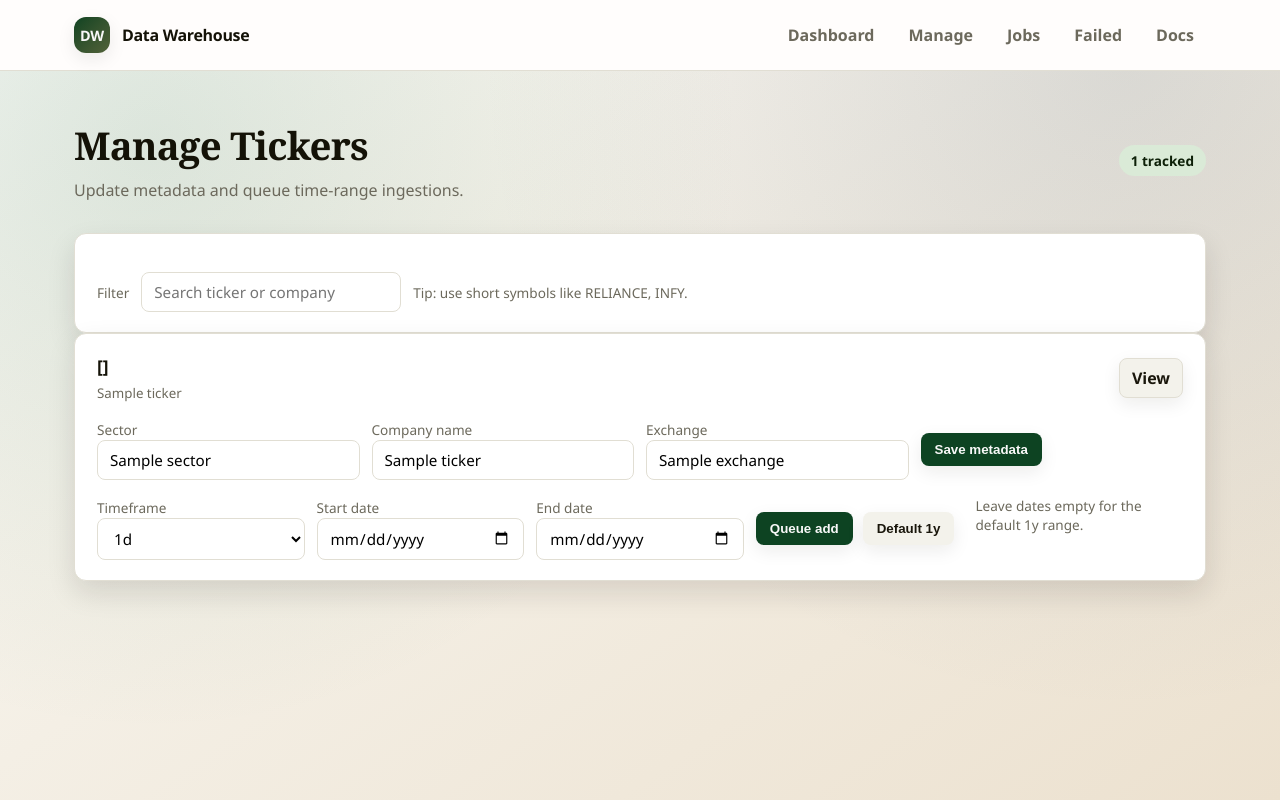
After one commit to WINDY-WINDWARD/trading-strategies-openalgo, a Flask app: template data_warehouse/ui/templates/manage_tickers.html in a window 1280 px wide. The commit adds this page. Run offline with Flask 3, Linux system fonts and the light colour scheme; the template is opened without the code that fills it: most values are stand-ins (such as "Sample title", 1, 10 or a date in 2020); some libraries are stand-ins or nearby versions.

Commit message:
feat: Add manage tickers functionality with metadata update and listing

```diff
--- a/data_warehouse/ui/templates/fragments/navbar.html
+++ b/data_warehouse/ui/templates/fragments/navbar.html
@@ -6,6 +6,7 @@
         </a>
         <div class="nav-links">
             <a class="nav-link" href="/data-warehouse">Dashboard</a>
+            <a class="nav-link" href="/data-warehouse/manage-tickers">Manage</a>
             <a class="nav-link" href="/data-warehouse#jobs-panel">Jobs</a>
             <a class="nav-link" href="/data-warehouse/failed-ingestions">Failed</a>
             <a class="nav-link" href="/docs">Docs</a>
--- /dev/null
+++ b/data_warehouse/ui/templates/manage_tickers.html
@@ -0,0 +1,478 @@
+<!DOCTYPE html>
+<html lang="en">
+<head>
+    <meta charset="UTF-8" />
+    <meta name="viewport" content="width=device-width, initial-scale=1.0" />
+    <title>Manage Tickers • Data Warehouse</title>
+    <script src="https://unpkg.com/htmx.org@1.9.12"></script>
+    <script src="https://unpkg.com/htmx.org@1.9.12/dist/ext/json-enc.js"></script>
+    <style>
+        {% include 'fragments/navbar_styles.html' %}
+        :root {
+            color-scheme: light;
+            --radius: 0.75rem;
+            --background: oklch(0.985 0.01 100);
+            --foreground: oklch(0.18 0.02 95);
+            --card: oklch(1 0 0);
+            --card-foreground: oklch(0.18 0.02 95);
+            --popover: oklch(1 0 0);
+            --popover-foreground: oklch(0.18 0.02 95);
+            --primary: oklch(0.34 0.08 152);
+            --primary-foreground: oklch(0.98 0 0);
+            --secondary: oklch(0.96 0.01 98);
+            --secondary-foreground: oklch(0.2 0.02 95);
+            --muted: oklch(0.96 0.01 98);
+            --muted-foreground: oklch(0.52 0.02 95);
+            --accent: oklch(0.92 0.03 140);
+            --accent-foreground: oklch(0.22 0.05 140);
+            --destructive: oklch(0.55 0.22 27);
+            --destructive-foreground: oklch(0.98 0 0);
+            --border: oklch(0.9 0.015 95);
+            --input: oklch(0.9 0.015 95);
+            --ring: oklch(0.56 0.08 152 / 0.35);
+            --shadow: 0 12px 28px rgba(24, 20, 14, 0.12);
+            --shadow-sm: 0 6px 18px rgba(24, 20, 14, 0.08);
+        }
+
+        * {
+            box-sizing: border-box;
+        }
+
+        body {
+            margin: 0;
+            font-family: "Space Grotesk", "Segoe UI", sans-serif;
+            color: var(--foreground);
+            background: radial-gradient(circle at 12% 18%, rgba(61, 132, 99, 0.16), transparent 45%),
+                radial-gradient(circle at 88% 8%, rgba(63, 90, 122, 0.14), transparent 48%),
+                linear-gradient(145deg, #fdfcf9 0%, #f4efe5 45%, #ece1cf 100%);
+            min-height: 100vh;
+        }
+
+        main {
+            max-width: 1180px;
+            margin: 0 auto;
+            padding: 48px 24px 72px;
+        }
+
+        :root {
+            --nav-width: 1180px;
+        }
+
+        header {
+            display: flex;
+            justify-content: space-between;
+            align-items: center;
+            gap: 24px;
+            margin-bottom: 32px;
+        }
+
+        h1 {
+            font-family: "Fraunces", "Georgia", serif;
+            font-size: clamp(2.1rem, 3vw, 3rem);
+            margin: 0;
+            letter-spacing: -0.02em;
+        }
+
+        .subtitle {
+            margin-top: 8px;
+            color: var(--muted-foreground);
+        }
+
+        .card {
+            background: var(--card);
+            border-radius: var(--radius);
+            padding: 20px 22px;
+            box-shadow: var(--shadow);
+            border: 1px solid var(--border);
+            position: relative;
+            overflow: hidden;
+        }
+
+        .card::after {
+            content: "";
+            position: absolute;
+            inset: 0;
+            background: linear-gradient(135deg, rgba(61, 132, 99, 0.12), transparent 45%);
+            opacity: 0;
+            transition: opacity 0.3s ease;
+            pointer-events: none;
+        }
+
+        .card:hover::after {
+            opacity: 1;
+        }
+
+        .ticker-grid {
+            display: grid;
+            gap: 18px;
+        }
+
+        .ticker-header {
+            display: flex;
+            justify-content: space-between;
+            align-items: center;
+            gap: 12px;
+            flex-wrap: wrap;
+        }
+
+        .ticker-title {
+            display: flex;
+            flex-direction: column;
+            gap: 6px;
+        }
+
+        .ticker-title span {
+            font-weight: 600;
+            font-size: 1.1rem;
+        }
+
+        .ticker-title small {
+            color: var(--muted-foreground);
+        }
+
+        .meta-grid {
+            display: grid;
+            grid-template-columns: repeat(auto-fit, minmax(160px, 1fr));
+            gap: 12px;
+            margin-top: 16px;
+        }
+
+        label {
+            font-size: 0.85rem;
+            color: var(--muted-foreground);
+        }
+
+        input,
+        select {
+            width: 100%;
+            padding: 9px 12px;
+            border-radius: calc(var(--radius) - 4px);
+            border: 1px solid var(--input);
+            font-size: 0.95rem;
+            font-family: "Space Grotesk", "Segoe UI", sans-serif;
+            background: var(--card);
+            transition: border-color 0.2s ease, box-shadow 0.2s ease;
+        }
+
+        input:focus,
+        select:focus {
+            outline: none;
+            border-color: var(--primary);
+            box-shadow: 0 0 0 4px var(--ring);
+        }
+
+        button {
+            padding: 9px 14px;
+            border-radius: calc(var(--radius) - 4px);
+            border: none;
+            background: var(--primary);
+            color: var(--primary-foreground);
+            font-weight: 600;
+            cursor: pointer;
+            box-shadow: var(--shadow-sm);
+            transition: transform 0.2s ease, box-shadow 0.2s ease, opacity 0.2s ease;
+        }
+
+        button.secondary {
+            background: var(--secondary);
+            color: var(--secondary-foreground);
+        }
+
+        button:hover {
+            transform: translateY(-1px);
+            box-shadow: var(--shadow);
+        }
+
+        button:active {
+            transform: translateY(0);
+            opacity: 0.9;
+        }
+
+        .actions-row {
+            display: flex;
+            gap: 10px;
+            flex-wrap: wrap;
+            align-items: center;
+        }
+
+        .actions-row a {
+            padding: 8px 12px;
+            border-radius: calc(var(--radius) - 4px);
+            border: 1px solid var(--border);
+            background: var(--secondary);
+            color: var(--secondary-foreground);
+            text-decoration: none;
+            font-weight: 600;
+            box-shadow: var(--shadow-sm);
+        }
+
+        .actions-row a:hover {
+            box-shadow: var(--shadow);
+        }
+
+        .ingest-grid {
+            display: grid;
+            grid-template-columns: repeat(auto-fit, minmax(160px, 1fr));
+            gap: 12px;
+            margin-top: 16px;
+        }
+
+        .ingest-note {
+            color: var(--muted-foreground);
+            font-size: 0.85rem;
+        }
+
+        .search-bar {
+            display: flex;
+            gap: 12px;
+            align-items: center;
+            flex-wrap: wrap;
+            margin-top: 18px;
+        }
+
+        .search-bar input {
+            max-width: 260px;
+        }
+
+        .pill {
+            padding: 6px 12px;
+            border-radius: 999px;
+            background: var(--accent);
+            color: var(--accent-foreground);
+            font-weight: 600;
+            font-size: 0.85rem;
+        }
+
+        .confirm-modal {
+            position: fixed;
+            inset: 0;
+            display: none;
+            align-items: center;
+            justify-content: center;
+            background: rgba(20, 18, 15, 0.45);
+            padding: 24px;
+            z-index: 1200;
+        }
+
+        .confirm-modal.visible {
+            display: flex;
+        }
+
+        .confirm-modal-card {
+            width: min(460px, 100%);
+            background: var(--card);
+            border: 1px solid var(--border);
+            border-radius: 16px;
+            box-shadow: var(--shadow);
+            padding: 20px;
+            display: grid;
+            gap: 12px;
+        }
+
+        .confirm-modal-title {
+            margin: 0;
+            font-size: 1.1rem;
+            color: var(--foreground);
+        }
+
+        .confirm-modal-message {
+            margin: 0;
+            color: var(--muted-foreground);
+            line-height: 1.4;
+        }
+
+        .confirm-modal-actions {
+            display: flex;
+            justify-content: flex-end;
+        }
+
+        .confirm-modal-close {
+            padding: 8px 14px;
+            border-radius: 10px;
+            border: 1px solid var(--border);
+            background: var(--secondary);
+            color: var(--secondary-foreground);
+            cursor: pointer;
+            font-weight: 600;
+        }
+
+        .confirm-modal-close:hover {
+            box-shadow: var(--shadow-sm);
+        }
+
+        @media (max-width: 720px) {
+            header {
+                flex-direction: column;
+                align-items: flex-start;
+            }
+        }
+    </style>
+</head>
+<body hx-ext="json-enc">
+    {% include 'fragments/navbar.html' %}
+    <main>
+        <header>
+            <div>
+                <h1>Manage Tickers</h1>
+                <div class="subtitle">Update metadata and queue time-range ingestions.</div>
+            </div>
+            <div class="pill">{{ tickers | length }} tracked</div>
+        </header>
+
+        <div class="card">
+            <div class="search-bar">
+                <label for="ticker-search">Filter</label>
+                <input id="ticker-search" type="search" placeholder="Search ticker or company" oninput="filterTickers(this.value)" />
+                <span class="ingest-note">Tip: use short symbols like RELIANCE, INFY.</span>
+            </div>
+        </div>
+
+        <section class="ticker-grid" id="ticker-grid">
+            {% for row in tickers %}
+            <div class="card ticker-card" data-search="{{ row.ticker }} {{ row.company_name or '' }} {{ row.sector or '' }} {{ row.exchange or '' }}">
+                <div class="ticker-header">
+                    <div class="ticker-title">
+                        <span>{{ row.ticker }}</span>
+                        <small>{{ row.company_name or "No company name" }}</small>
+                    </div>
+                    <div class="actions-row">
+                        <a href="/data-warehouse/tickers/{{ row.ticker }}?timeframe=1d">View</a>
+                    </div>
+                </div>
+
+                <form
+                    class="meta-grid"
+                    hx-post="/api/data-warehouse/tickers/metadata"
+                    hx-swap="none"
+                    hx-encoding="json"
+                >
+                    <input type="hidden" name="ticker" value="{{ row.ticker }}" />
+                    <div>
+                        <label>Sector</label>
+                        <input name="sector" value="{{ row.sector or '' }}" placeholder="Banking" />
+                    </div>
+                    <div>
+                        <label>Company name</label>
+                        <input name="company_name" value="{{ row.company_name or '' }}" placeholder="Reliance Industries" />
+                    </div>
+                    <div>
+                        <label>Exchange</label>
+                        <input name="exchange" value="{{ row.exchange or '' }}" placeholder="NSE" />
+                    </div>
+                    <div class="actions-row">
+                        <button type="submit">Save metadata</button>
+                    </div>
+                </form>
+
+                <form
+                    class="ingest-grid"
+                    hx-post="/api/data-warehouse/stocks/add"
+                    hx-swap="none"
+                    hx-encoding="json"
+                >
+                    <input type="hidden" name="ticker" value="{{ row.ticker }}" />
+                    <div>
+                        <label>Timeframe</label>
+                        <select name="timeframe">
+                            <option value="1m">1m</option>
+                            <option value="5m">5m</option>
+                            <option value="15m">15m</option>
+                            <option value="1h">1h</option>
+                            <option value="4h">4h</option>
+                            <option value="1d" selected>1d</option>
+                            <option value="1w">1w</option>
+                            <option value="1M">1M</option>
+                        </select>
+                    </div>
+                    <div>
+                        <label>Start date</label>
+                        <input type="date" name="start_date" />
+                    </div>
+                    <div>
+                        <label>End date</label>
+                        <input type="date" name="end_date" />
+                    </div>
+                    <div class="actions-row">
+                        <button type="submit">Queue add</button>
+                        <button type="button" class="secondary" onclick="queueDefaultRange(this)">Default 1y</button>
+                    </div>
+                    <div class="ingest-note">Leave dates empty for the default 1y range.</div>
+                </form>
+            </div>
+            {% endfor %}
+        </section>
+    </main>
+    <div id="confirm-modal" class="confirm-modal" role="dialog" aria-modal="true" aria-labelledby="confirm-modal-title" aria-describedby="confirm-modal-message">
+        <div class="confirm-modal-card">
+            <h3 id="confirm-modal-title" class="confirm-modal-title">Action received</h3>
+            <p id="confirm-modal-message" class="confirm-modal-message">Your request has been sent to the backend.</p>
+            <div class="confirm-modal-actions">
+                <button id="confirm-modal-close" class="confirm-modal-close" type="button">Close</button>
+            </div>
+        </div>
+    </div>
+    <script>
+        let confirmationTimeoutId = null;
+
+        function showConfirmation(title, message) {
+            const modal = document.getElementById('confirm-modal');
+            const titleEl = document.getElementById('confirm-modal-title');
+            const messageEl = document.getElementById('confirm-modal-message');
+            titleEl.textContent = title;
+            messageEl.textContent = message;
+            modal.classList.add('visible');
+
+            if (confirmationTimeoutId) {
+                clearTimeout(confirmationTimeoutId);
+            }
+            confirmationTimeoutId = setTimeout(() => {
+                hideConfirmation();
+            }, 3000);
+        }
+
+        function hideConfirmation() {
+            const modal = document.getElementById('confirm-modal');
+            modal.classList.remove('visible');
+        }
+
+        document.getElementById('confirm-modal-close').addEventListener('click', hideConfirmation);
+
+        document.getElementById('confirm-modal').addEventListener('click', (event) => {
+            if (event.target.id === 'confirm-modal') {
+                hideConfirmation();
+            }
+        });
+
+        document.body.addEventListener('htmx:afterRequest', (event) => {
+            const elt = event.detail && event.detail.elt;
+            if (!elt || !event.detail.xhr) {
+                return;
+            }
+            if (!elt.closest('.ticker-card')) {
+                return;
+            }
+
+            if (event.detail.successful) {
+                showConfirmation('Action received', 'Request accepted by the backend.');
+                return;
+            }
+            showConfirmation('Action failed', 'Request could not be accepted. Please retry.');
+        });
+
+        function queueDefaultRange(button) {
+            const form = button.closest('form');
+            form.querySelector('[name="start_date"]').value = '';
+            form.querySelector('[name="end_date"]').value = '';
+            form.requestSubmit();
+        }
+
+        function filterTickers(query) {
+            const lowered = query.trim().toLowerCase();
+            document.querySelectorAll('.ticker-card').forEach((card) => {
+                const haystack = card.dataset.search.toLowerCase();
+                card.style.display = haystack.includes(lowered) ? '' : 'none';
+            });
+        }
+    </script>
+</body>
+</html>
```
Also changed, not shown: data_warehouse/api/routes/stocks.py (+21 -0 lines), data_warehouse/db/repository.py (+45 -0 lines), data_warehouse/schemas/requests.py (+20 -0 lines), data_warehouse/services/warehouse_service.py (+34 -14 lines), data_warehouse/ui/ui.py (+19 -2 lines).
